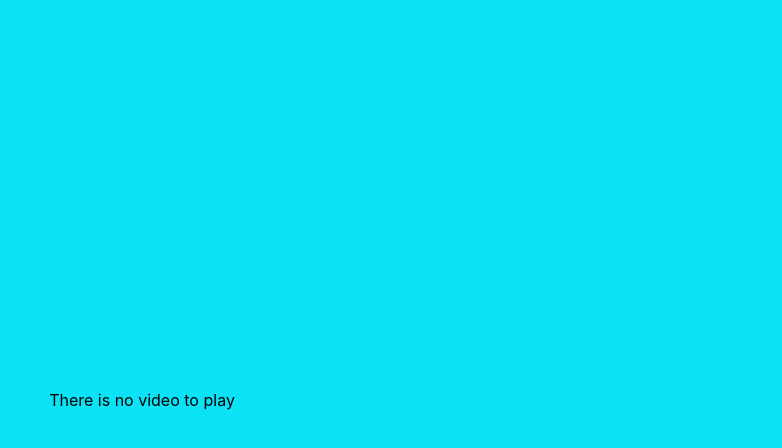
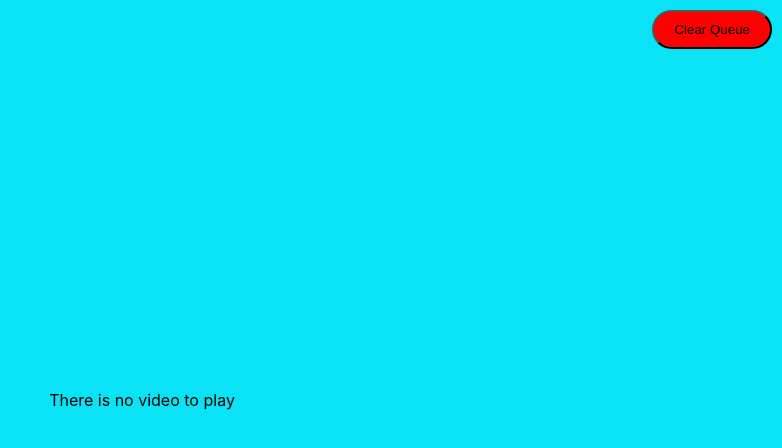
Before and after one commit to kaungphyowai/react-youtube-queue-player, a React (Create React App) app: page /react-youtube-queue-player/player in a window 1280 px wide. Shown: the top 448 px of the page, without its empty margins (498-1280 px from the left). Built offline with nearby package versions, Linux system fonts and the light colour scheme; no server answers; the database is empty; a web font is replaced by a local one.

Commit message:
Remove Clear Queue from Admin and Add to the Player

```diff
--- a/package.json
+++ b/package.json
@@ -23,7 +23,7 @@
     "test": "react-scripts test",
     "eject": "react-scripts eject",
     "predeploy": "npm run build",
-"deploy": "gh-pages -d build"
+    "deploy": "gh-pages -d build"
   },
   "eslintConfig": {
     "extends": [
--- a/src/Admin.css
+++ b/src/Admin.css
@@ -10,15 +10,7 @@
     color: black;
 }
 
-.clear{
-    position: fixed;
-    right: 10px;
-    top: 10px;
-    padding: 10px 20px;
-    background-color: red;
-    border-radius: 20px;
-    color: black;
-}
+
 .center{
     display: flex;
   justify-content: center;
--- a/src/Admin.js
+++ b/src/Admin.js
@@ -33,9 +33,7 @@ const Admin = (props) => {
     setVideo(event.target.value);
   };
 
-  const clearQueue = () => {
-    set(ref(props.database, "/videos"), []);
-  };
+
 
   const goToPlayer = () => {
     let result = window.confirm("ဖွင့်မဲ့သူတယောက်ဘဲ ဒီ link ကိုသွားပါ (ok or cancel)");
@@ -54,10 +52,10 @@ const Admin = (props) => {
           className="textarea"
           placeholder="https://www.youtube.com/..."
         />
-        <button type="submit" hidden={true}></button>
+        <button type="submit" hidden={true} disabled={isSubmitting}></button>
       </form>
 
-      <button onClick={clearQueue} disabled={isSubmitting} className="clear">Clear Queue</button>
+
       <div className="link" onClick={goToPlayer}>
 
       <Link to={isSpeaker ? 'player' : '#'} >Speaker သမား</Link>
--- a/src/Player.css
+++ b/src/Player.css
@@ -13,3 +13,13 @@
 .background{
     background-color: #0AE2F5;
 }
+
+.clear{
+    position: fixed;
+    right: 10px;
+    top: 10px;
+    padding: 10px 20px;
+    background-color: red;
+    border-radius: 20px;
+    color: black;
+}
--- a/src/Player.js
+++ b/src/Player.js
@@ -25,6 +25,9 @@ function Player(props) {
     event.target.unMute();
     event.target.setVolume(40)
   }
+  const clearQueue = () => {
+    set(ref(props.database, "/videos"), []);
+  };
   return (
     <div className="center background">
       {
@@ -43,6 +46,7 @@ function Player(props) {
           />
         )
       }
+      <button onClick={clearQueue}  className="clear">Clear Queue</button>
     </div>
   );
 }
```
